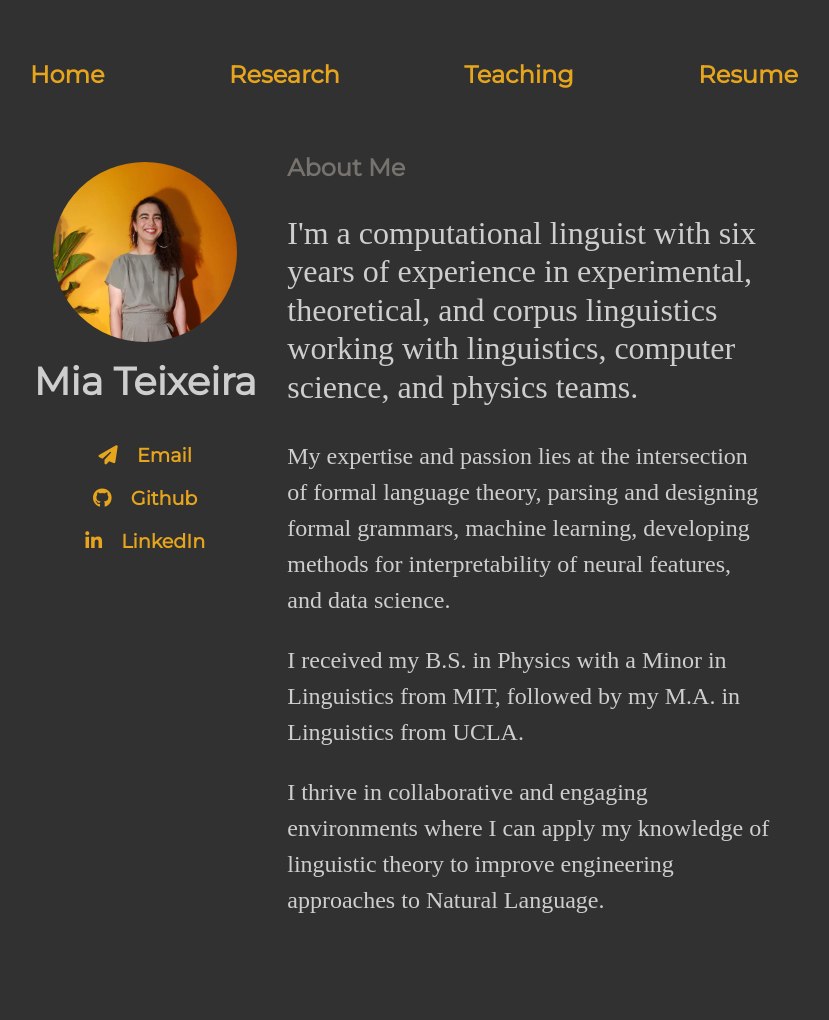
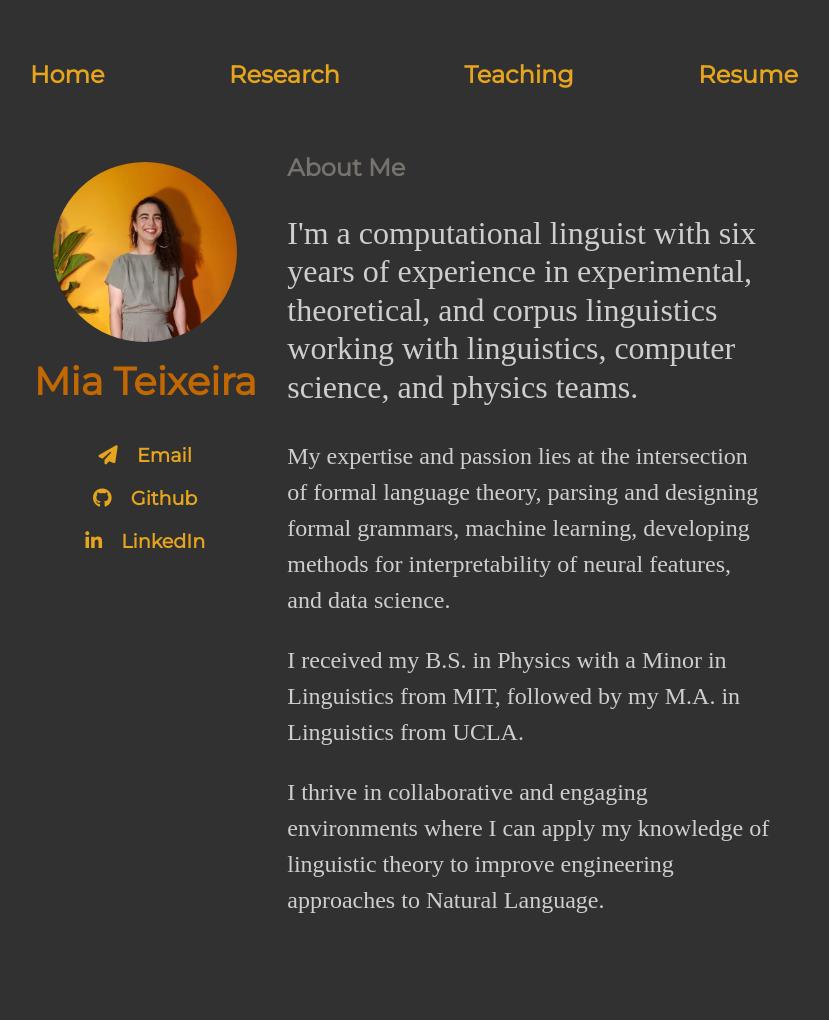
Before and after one commit to miateixeira/miateixeira.github.io, a Jekyll site: the page built from index.html, in a window 1280 px wide. Shown: the whole page, without its empty margins (226-1055 px from the left). Built offline with Jekyll 4.4.1, drawn with Linux system fonts in a browser that asks for light colours; nearby versions of some CDN libraries.

Commit message:
fixed name color

```diff
--- a/css/main.css
+++ b/css/main.css
@@ -71,7 +71,7 @@ h2 {
   color: #cecece;
 }
 
-nav h2 {
+.sidebar h2 {
   color: #c16804;
 }
 
```
